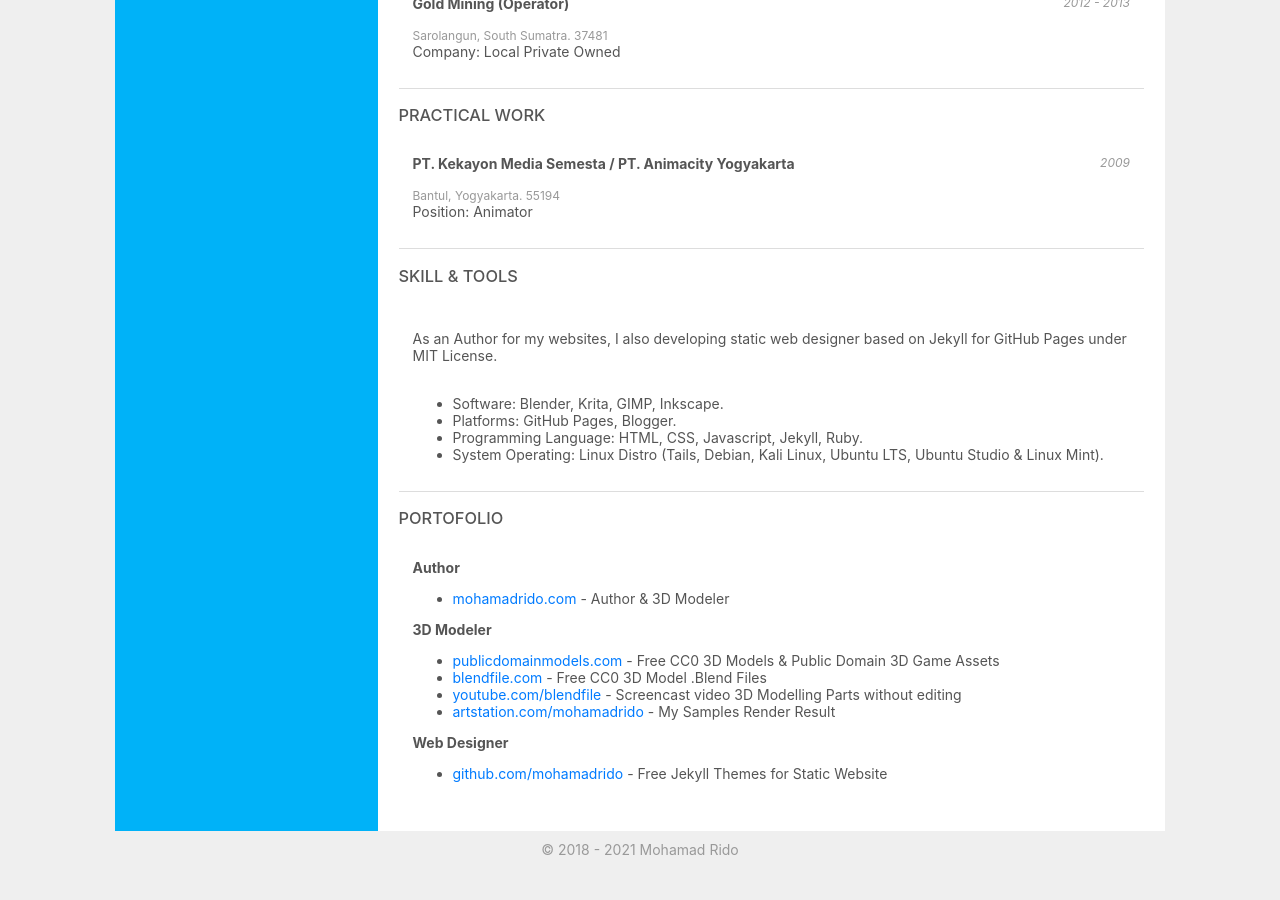
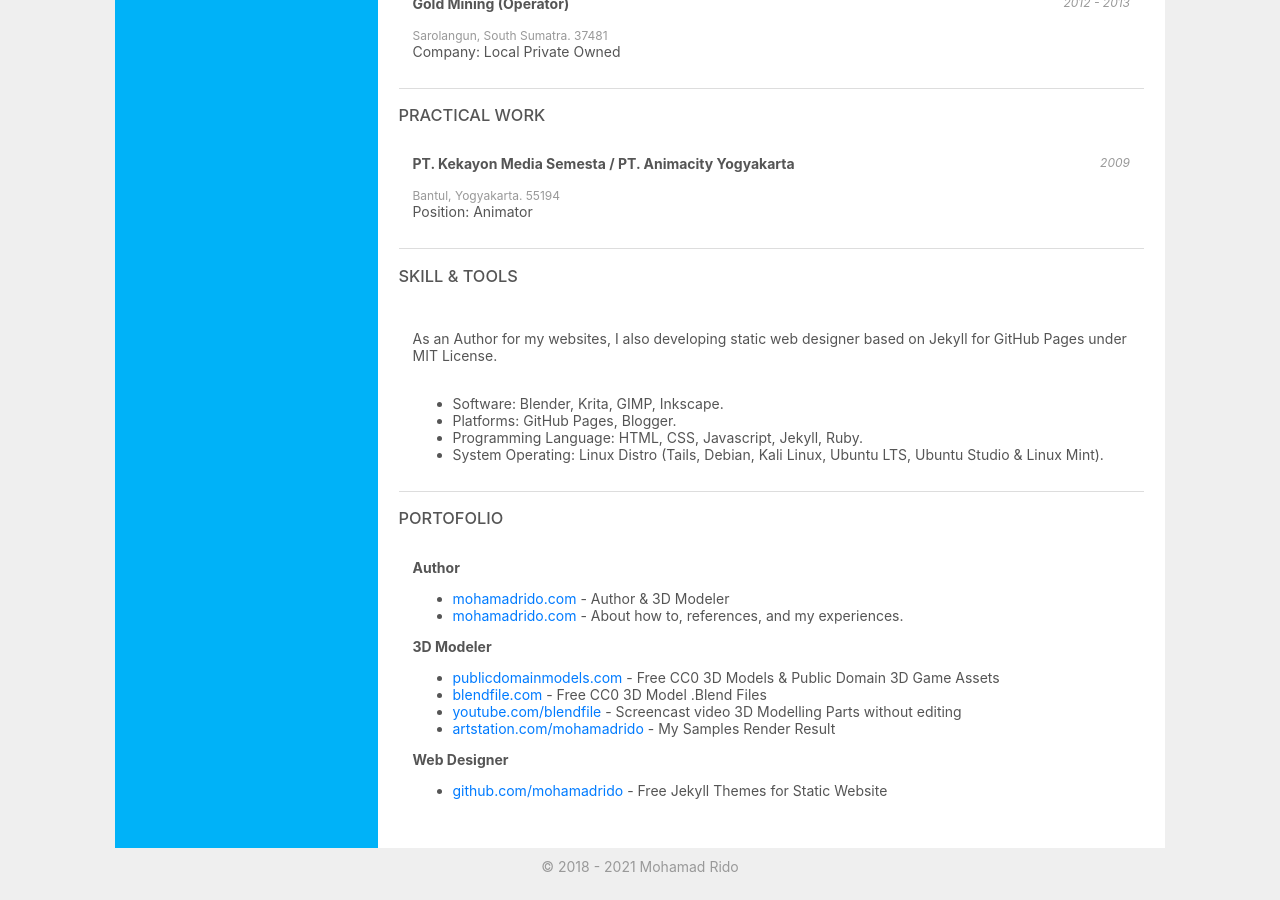
Before and after one commit to mohamadrido/about, a Jekyll site: the page built from index.html, in a window 1280 px wide and 900 px high, scrolled down 732 px. Built offline with Jekyll 4.4.1, drawn with Linux system fonts in a browser that asks for light colours; nearby versions of some CDN libraries.

Commit message:
Update index.html

```diff
--- a/index.html
+++ b/index.html
@@ -115,6 +115,7 @@ layout: default
     <b>Author</b>
       <ul>
       <li><a href="https://mohamadrido.com">mohamadrido.com</a> - Author & 3D Modeler</li>
+      <li><a href="https://blog.mohamadrido.com">mohamadrido.com</a> - About how to, references, and my experiences.</li>
       </ul>
 
     <b>3D Modeler</b>
```
